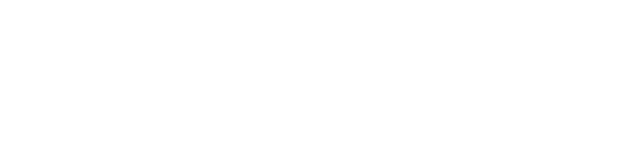
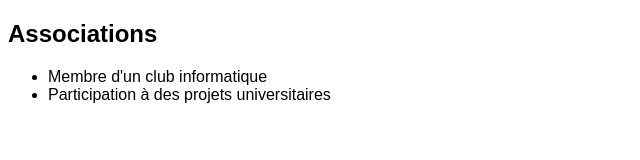
Before and after one commit to ariadedesouza8-max/mon-cv, a plain HTML site: page index.html in a window 1280 px wide. Shown: the whole page, without its empty margins (0-640 px from the left). Drawn offline with Linux system fonts and the light colour scheme.

Commit message:
mise en place de la section associations

```diff
--- a/index.html
+++ b/index.html
@@ -7,6 +7,11 @@
     <link rel="stylesheet" href="style.css">
 </head>
 <body>
+<h2>Associations</h2>
 
+<ul>
+    <li>Membre d'un club informatique</li>
+    <li>Participation à des projets universitaires</li>
+</ul>
 </body>
 </html>
```
